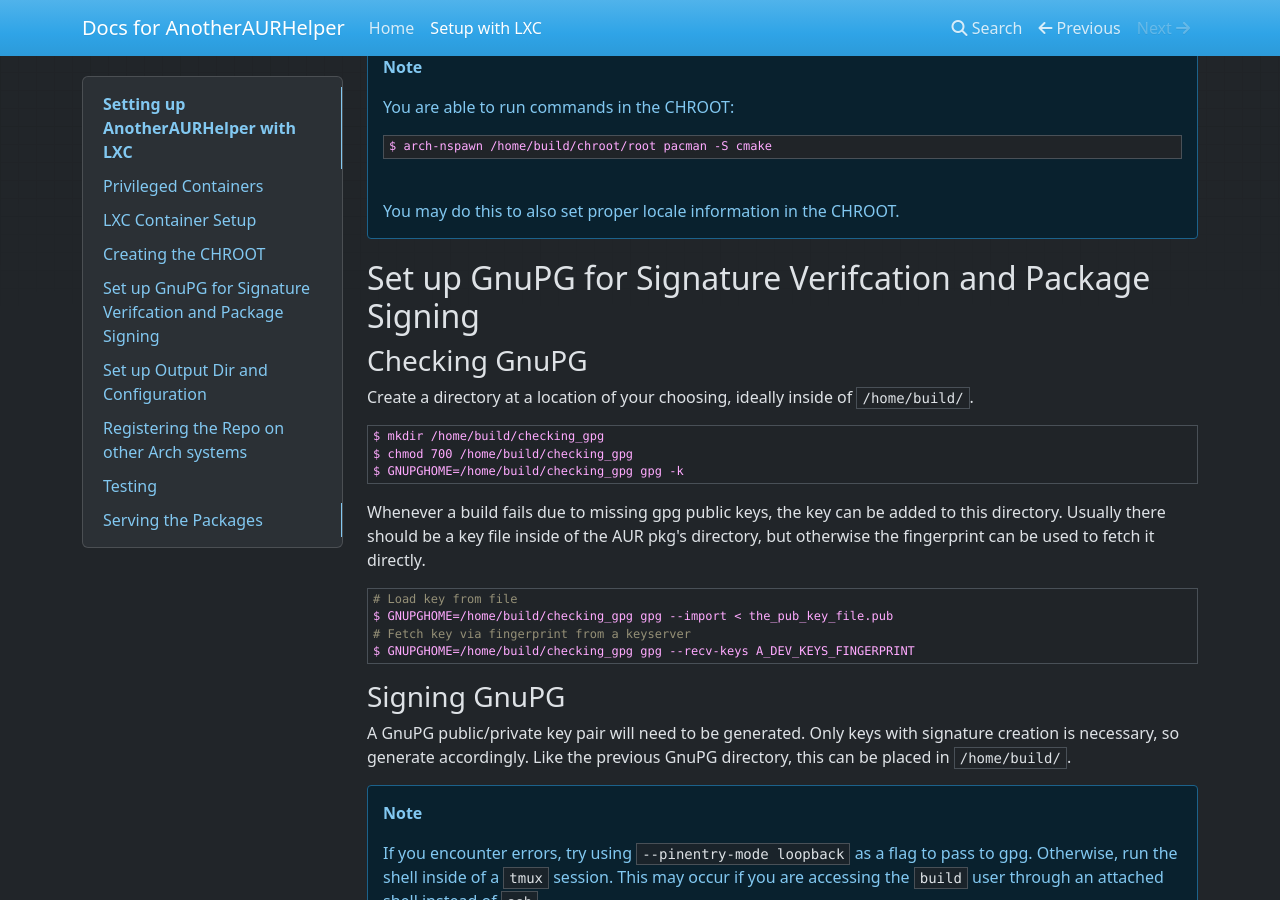
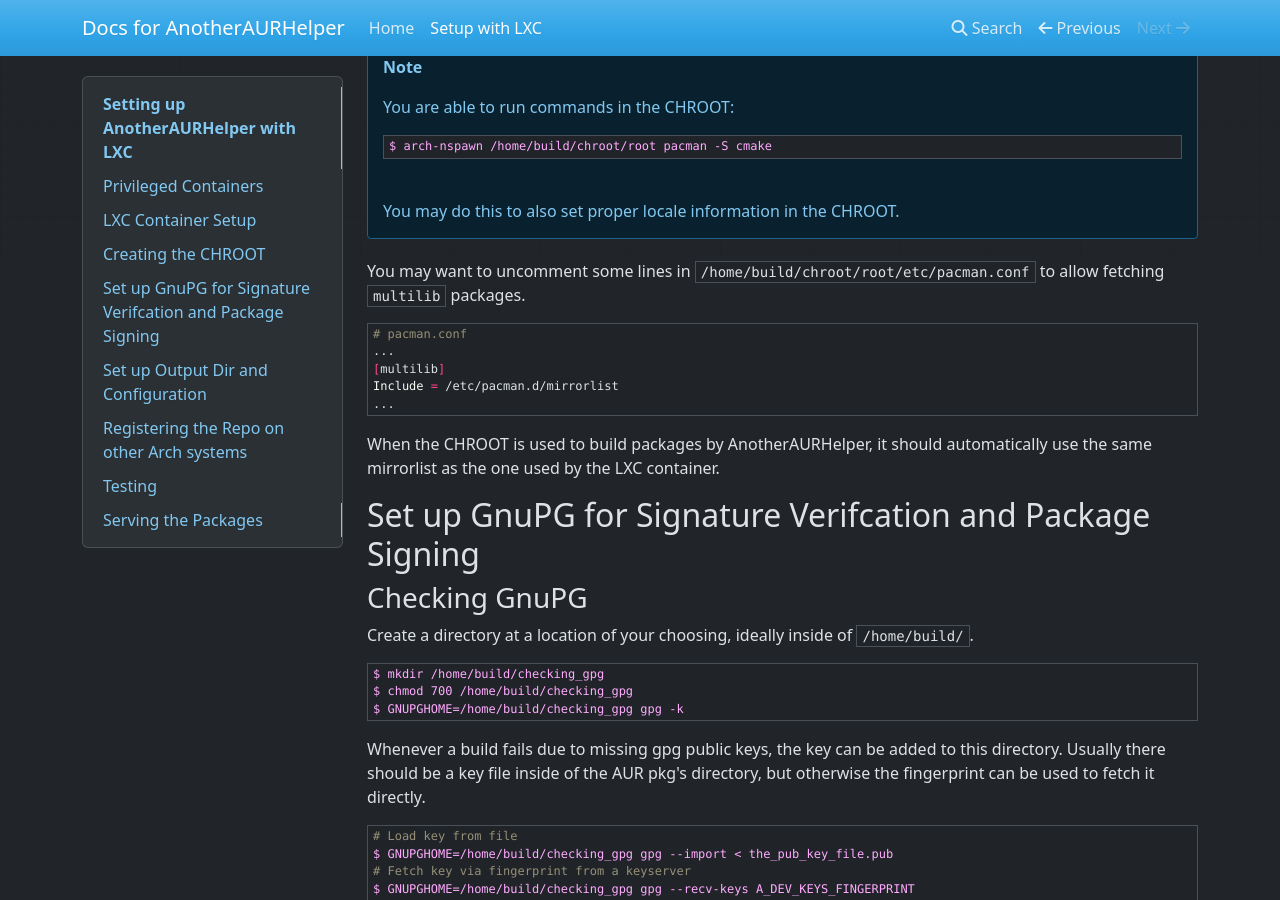
Before and after one commit to Stephen-Seo/AnotherAURHelper, an MkDocs documentation site: the page built from docs/setup_lxc.md, in a window 1280 px wide and 900 px high, scrolled down 3459 px. Built offline with MkDocs 1.6.1, drawn with Linux system fonts in a browser that asks for light colours.

Commit message:
Update setup_lxc.md
Notes about pacman.conf and mirrorlist in CHROOT.

```diff
--- a/docs/setup_lxc.md
+++ b/docs/setup_lxc.md
@@ -173,6 +173,19 @@
     You are able to run commands in the CHROOT:
     <div class="codehilite"><pre><code><span class="lxc">$ arch-nspawn /home/build/chroot/root pacman -S cmake</span></code></pre></div>
     You may do this to also set proper locale information in the CHROOT.
+
+You may want to uncomment some lines in
+`/home/build/chroot/root/etc/pacman.conf` to allow fetching `multilib` packages.
+
+    :::bash
+    # pacman.conf
+    ...
+    [multilib]
+    Include = /etc/pacman.d/mirrorlist
+    ...
+
+When the CHROOT is used to build packages by AnotherAURHelper, it should
+automatically use the same mirrorlist as the one used by the LXC container.
 
 ## Set up GnuPG for Signature Verifcation and Package Signing
 
```
